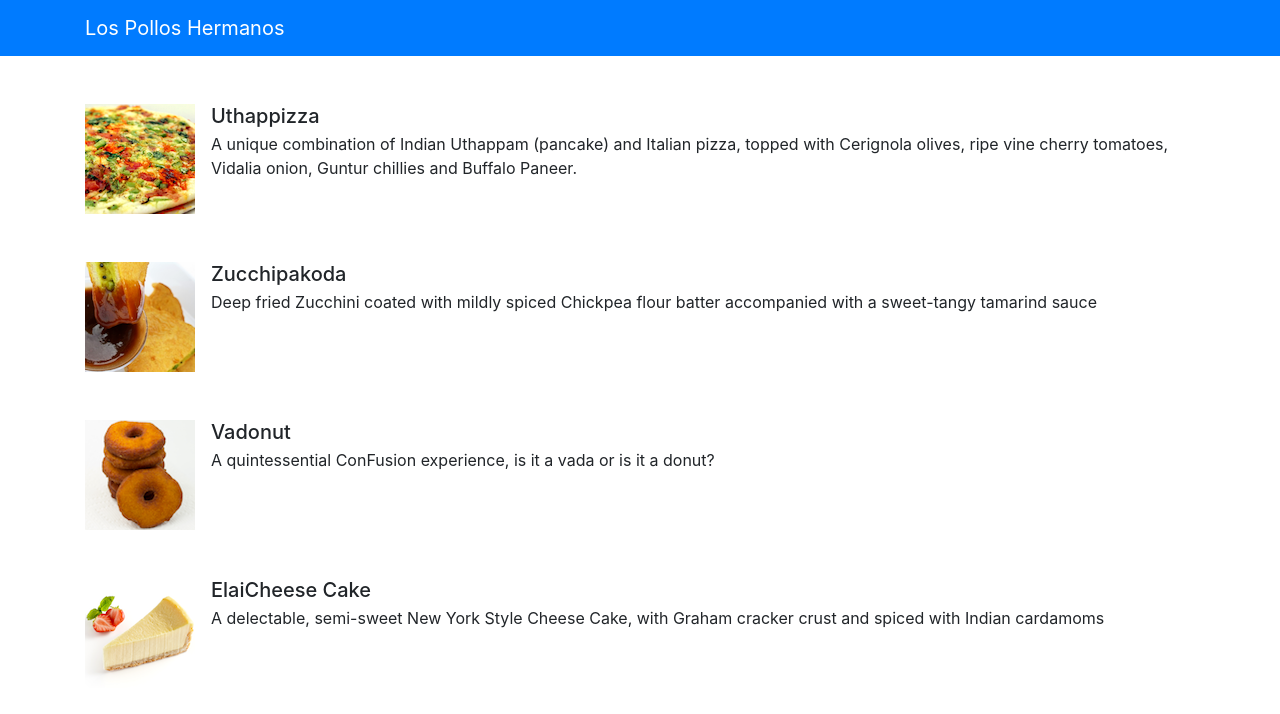
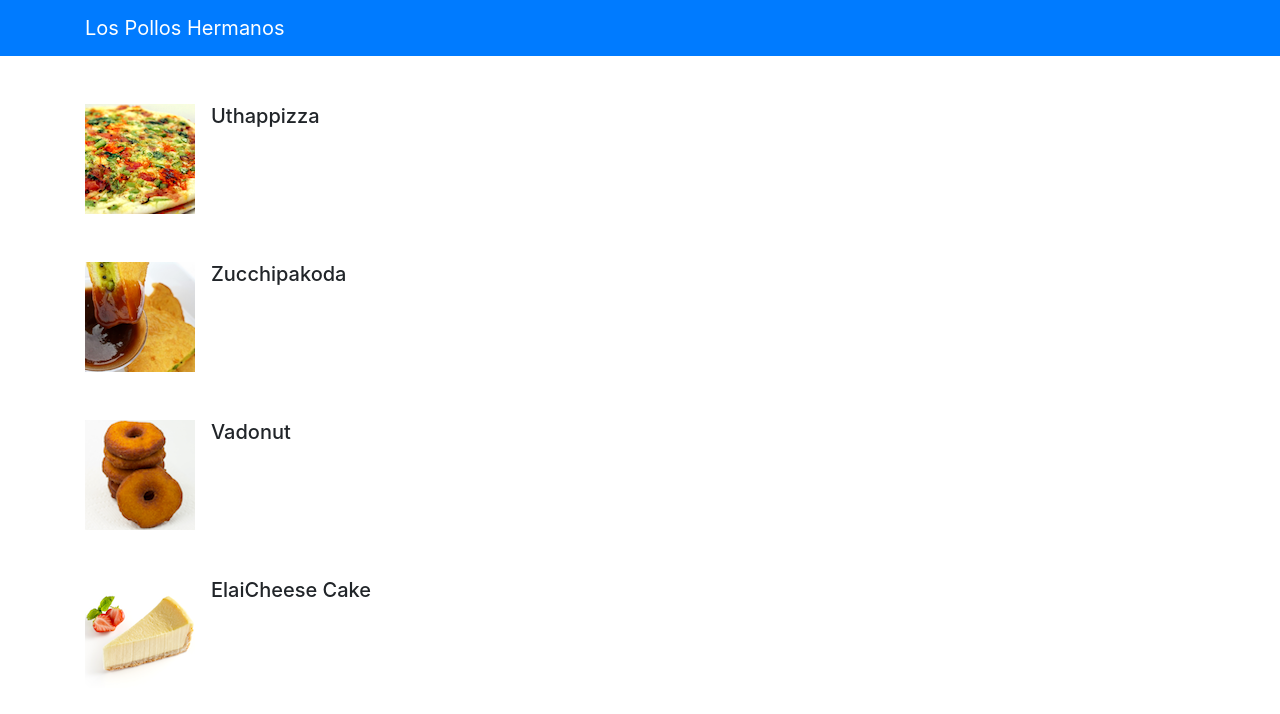
Before and after one commit to AyushRathi07/Confusion, a React (Create React App) app: page / in a window 1280 px wide. Shown: the top 714 px of the page. Built offline with nearby package versions, Linux system fonts and the light colour scheme.

Commit message:
Component part 2

```diff
--- a/src/App.js
+++ b/src/App.js
@@ -2,6 +2,7 @@
 import {Navbar,NavbarBrand} from 'reactstrap';
 import logo from './logo.svg';
 import Menu from './components/MenuComponent';
+import {DISHES} from './shared/dishes';
 import './App.css';
 
 class App extends Component { //or function App()
@@ -13,7 +14,7 @@
           <NavbarBrand href='/'>Los Pollos Hermanos</NavbarBrand>
         </div>
       </Navbar>
-      <Menu />
+      <Menu dishes={DISHES} />
     </div>
   );
   }
--- a/src/components/MenuComponent.js
+++ b/src/components/MenuComponent.js
@@ -1,56 +1,51 @@
 import React, {Component} from 'react';
 //import {Media} from 'reactstrap';
+
 class Menu extends Component{
     constructor(props){
         super(props);
         this.state = {
-            dishes: [
-                {
-                    id: 0,
-                    name:'Uthappizza',
-                    image: 'assets/images/uthappizza.png',
-                    category: 'mains',
-                    label:'Hot',
-                    price:'4.99',
-                    description:'A unique combination of Indian Uthappam (pancake) and Italian pizza, topped with Cerignola olives, ripe vine cherry tomatoes, Vidalia onion, Guntur chillies and Buffalo Paneer.'                        },
-                 {
-                    id: 1,
-                    name:'Zucchipakoda',
-                    image: 'assets/images/zucchipakoda.png',
-                    category: 'appetizer',
-                    label:'',
-                    price:'1.99',
-                    description:'Deep fried Zucchini coated with mildly spiced Chickpea flour batter accompanied with a sweet-tangy tamarind sauce'                        },
-                 {
-                    id: 2,
-                    name:'Vadonut',
-                    image: 'assets/images/vadonut.png',
-                    category: 'appetizer',
-                    label:'New',
-                    price:'1.99',
-                    description:'A quintessential ConFusion experience, is it a vada or is it a donut?'                        },
-                 {
-                    id: 3,
-                    name:'ElaiCheese Cake',
-                    image: 'assets/images/elaicheesecake.png',
-                    category: 'dessert',
-                    label:'',
-                    price:'2.99',
-                    description:'A delectable, semi-sweet New York Style Cheese Cake, with Graham cracker crust and spiced with Indian cardamoms'                        }
-
-            ],
+            selectedDish: null,
         };
     }
 
+    onDishSelect(dish){
+        this.setState({selectedDish:dish});
+    }
+
+    renderDish(dish){
+        if(dish!=null){
+            return (
+                <div>
+                    {dish.name}<br/>
+                    {dish.description}
+                </div>
+            );
+        }
+        else {
+            return;
+        }
+    }
+
+    checkAndShow(dish){
+        if(this.state.selectedDish === dish){
+            return (
+                <div>
+                    {dish.description}
+                </div>
+            )
+        }
+    }
+
     render(){
-        const menu = this.state.dishes.map((dish) => {
+        const menu = this.props.dishes.map((dish) => {
             return (
-            <div key={dish.id} className="col-12 mt-5">
+            <div key={dish.id} className="col-12 mt-5" onClick={() => this.onDishSelect(dish) }>
                 <li className="media">
                     <img class="mr-3" src={dish.image} alt={dish.name} />
                     <div class="media-body">
                         <h5 class="mt-0 mb-1">{dish.name}</h5>
-                        {dish.description}
+                        {this.checkAndShow(dish)}
                     </div>
                 </li>
             </div>
@@ -61,6 +56,7 @@
                 <div className="row">
                     <div className="list-unstyled">
                         {menu}
+                        {this.renderDish(this.state.selectedDish)}
                     </div>
                 </div>
             </div>
--- /dev/null
+++ b/src/shared/dishes.js
@@ -0,0 +1,186 @@
+export const DISHES =
+    [
+        {
+        id: 0,
+        name:'Uthappizza',
+        image: 'assets/images/uthappizza.png',
+        category: 'mains',
+        label:'Hot',
+        price:'4.99',
+        description:'A unique combination of Indian Uthappam (pancake) and Italian pizza, topped with Cerignola olives, ripe vine cherry tomatoes, Vidalia onion, Guntur chillies and Buffalo Paneer.',
+        comments: [
+            {
+            id: 0,
+            rating: 5,
+            comment: "Imagine all the eatables, living in conFusion!",
+            author: "John Lemon",
+            date: "2012-10-16T17:57:28.556094Z"
+            },
+            {
+            id: 1,
+            rating: 4,
+            comment: "Sends anyone to heaven, I wish I could get my mother-in-law to eat it!",
+            author: "Paul McVites",
+            date: "2014-09-05T17:57:28.556094Z"
+            },
+            {
+            id: 2,
+            rating: 3,
+            comment: "Eat it, just eat it!",
+            author: "Michael Jaikishan",
+            date: "2015-02-13T17:57:28.556094Z"
+            },
+            {
+            id: 3,
+            rating: 4,
+            comment: "Ultimate, Reaching for the stars!",
+            author: "Ringo Starry",
+            date: "2013-12-02T17:57:28.556094Z"
+            },
+            {
+            id: 4,
+            rating: 2,
+            comment: "It's your birthday, we're gonna party!",
+            author: "25 Cent",
+            date: "2011-12-02T17:57:28.556094Z"
+            }
+        ]                        },
+        {
+        id: 1,
+        name:'Zucchipakoda',
+        image: 'assets/images/zucchipakoda.png',
+        category: 'appetizer',
+        label:'',
+        price:'1.99',
+        description:'Deep fried Zucchini coated with mildly spiced Chickpea flour batter accompanied with a sweet-tangy tamarind sauce',
+        comments: [
+            {
+            id: 0,
+            rating: 5,
+            comment: "Imagine all the eatables, living in conFusion!",
+            author: "John Lemon",
+            date: "2012-10-16T17:57:28.556094Z"
+            },
+            {
+            id: 1,
+            rating: 4,
+            comment: "Sends anyone to heaven, I wish I could get my mother-in-law to eat it!",
+            author: "Paul McVites",
+            date: "2014-09-05T17:57:28.556094Z"
+            },
+            {
+            id: 2,
+            rating: 3,
+            comment: "Eat it, just eat it!",
+            author: "Michael Jaikishan",
+            date: "2015-02-13T17:57:28.556094Z"
+            },
+            {
+            id: 3,
+            rating: 4,
+            comment: "Ultimate, Reaching for the stars!",
+            author: "Ringo Starry",
+            date: "2013-12-02T17:57:28.556094Z"
+            },
+            {
+            id: 4,
+            rating: 2,
+            comment: "It's your birthday, we're gonna party!",
+            author: "25 Cent",
+            date: "2011-12-02T17:57:28.556094Z"
+            }
+        ]
+        },
+        {
+        id: 2,
+        name:'Vadonut',
+        image: 'assets/images/vadonut.png',
+        category: 'appetizer',
+        label:'New',
+        price:'1.99',
+        description:'A quintessential ConFusion experience, is it a vada or is it a donut?',
+        comments: [
+            {
+            id: 0,
+            rating: 5,
+            comment: "Imagine all the eatables, living in conFusion!",
+            author: "John Lemon",
+            date: "2012-10-16T17:57:28.556094Z"
+            },
+            {
+            id: 1,
+            rating: 4,
+            comment: "Sends anyone to heaven, I wish I could get my mother-in-law to eat it!",
+            author: "Paul McVites",
+            date: "2014-09-05T17:57:28.556094Z"
+            },
+            {
+            id: 2,
+            rating: 3,
+            comment: "Eat it, just eat it!",
+            author: "Michael Jaikishan",
+            date: "2015-02-13T17:57:28.556094Z"
+            },
+            {
+            id: 3,
+            rating: 4,
+            comment: "Ultimate, Reaching for the stars!",
+            author: "Ringo Starry",
+            date: "2013-12-02T17:57:28.556094Z"
+            },
+            {
+            id: 4,
+            rating: 2,
+            comment: "It's your birthday, we're gonna party!",
+            author: "25 Cent",
+            date: "2011-12-02T17:57:28.556094Z"
+            }
+        ]
+        },
+        {
+        id: 3,
+        name:'ElaiCheese Cake',
+        image: 'assets/images/elaicheesecake.png',
+        category: 'dessert',
+        label:'',
+        price:'2.99',
+        description:'A delectable, semi-sweet New York Style Cheese Cake, with Graham cracker crust and spiced with Indian cardamoms',
+        comments: [
+            {
+            id: 0,
+            rating: 5,
+            comment: "Imagine all the eatables, living in conFusion!",
+            author: "John Lemon",
+            date: "2012-10-16T17:57:28.556094Z"
+            },
+            {
+            id: 1,
+            rating: 4,
+            comment: "Sends anyone to heaven, I wish I could get my mother-in-law to eat it!",
+            author: "Paul McVites",
+            date: "2014-09-05T17:57:28.556094Z"
+            },
+            {
+            id: 2,
+            rating: 3,
+            comment: "Eat it, just eat it!",
+            author: "Michael Jaikishan",
+            date: "2015-02-13T17:57:28.556094Z"
+            },
+            {
+            id: 3,
+            rating: 4,
+            comment: "Ultimate, Reaching for the stars!",
+            author: "Ringo Starry",
+            date: "2013-12-02T17:57:28.556094Z"
+            },
+            {
+            id: 4,
+            rating: 2,
+            comment: "It's your birthday, we're gonna party!",
+            author: "25 Cent",
+            date: "2011-12-02T17:57:28.556094Z"
+            }
+        ]
+        }
+    ];
```
